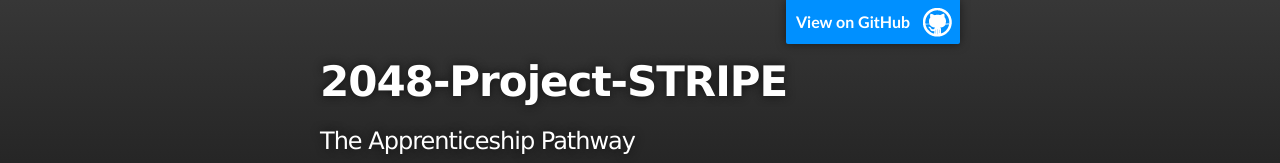
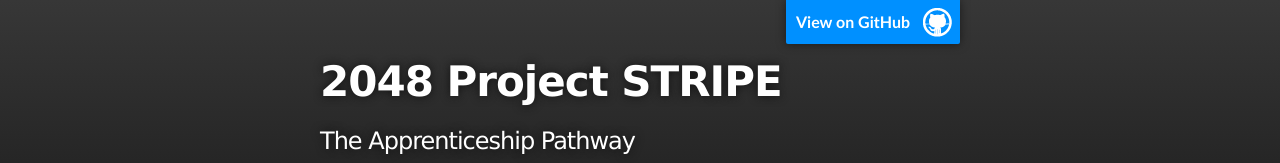
Before and after one commit to Lincos/2048-Project-STRIPE, a plain HTML site: page index.html in a window 1280 px wide. Shown: the top 163 px of the page. Drawn offline with Linux system fonts and the light colour scheme.

Commit message:
Update index.html

```diff
--- a/index.html
+++ b/index.html
@@ -8,7 +8,7 @@
 
     <link rel="stylesheet" type="text/css" media="screen" href="stylesheets/stylesheet.css">
 
-    <title>2048-Project-STRIPE</title>
+    <title>2048 Project STRIPE</title>
   </head>
 
   <body>
@@ -18,7 +18,7 @@
         <header class="inner">
           <a id="forkme_banner" href="https://github.com/Lincos/2048-Project-STRIPE">View on GitHub</a>
 
-          <h1 id="project_title">2048-Project-STRIPE</h1>
+          <h1 id="project_title">2048 Project STRIPE</h1>
           <h2 id="project_tagline">The Apprenticeship Pathway</h2>
 
             <section id="downloads">
```
